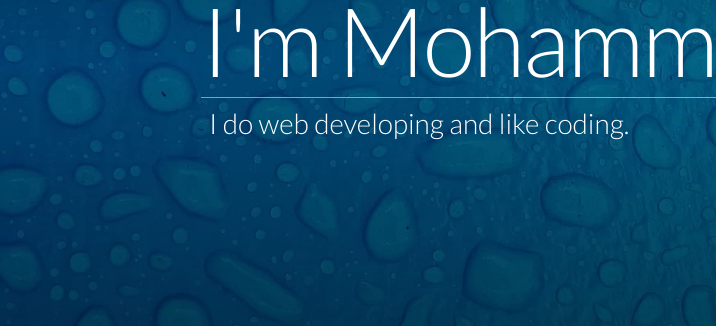
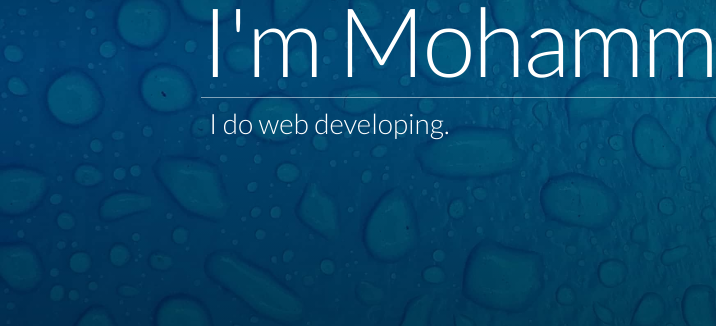
Before and after one commit to mmnaderi/mmnaderi.github.io, a plain HTML site: page index.html in a window 1280 px wide. Shown: the part 339-665 px from the top of the page, 0-716 px from the left. Drawn offline with Linux system fonts and the light colour scheme; files whose address does not match are found by name.

Commit message:
Remove "and like coding" text.

```diff
--- a/index.html
+++ b/index.html
@@ -19,7 +19,7 @@
         </div>
         <div class="subtitle">
           <div>
-              I do web developing and like coding.
+              I do web developing.
           </div>
           <div>
             <a href="mailto:mmnaderi.ir@gmail.com" data-hint="Email" class="hint--bottom">
```
